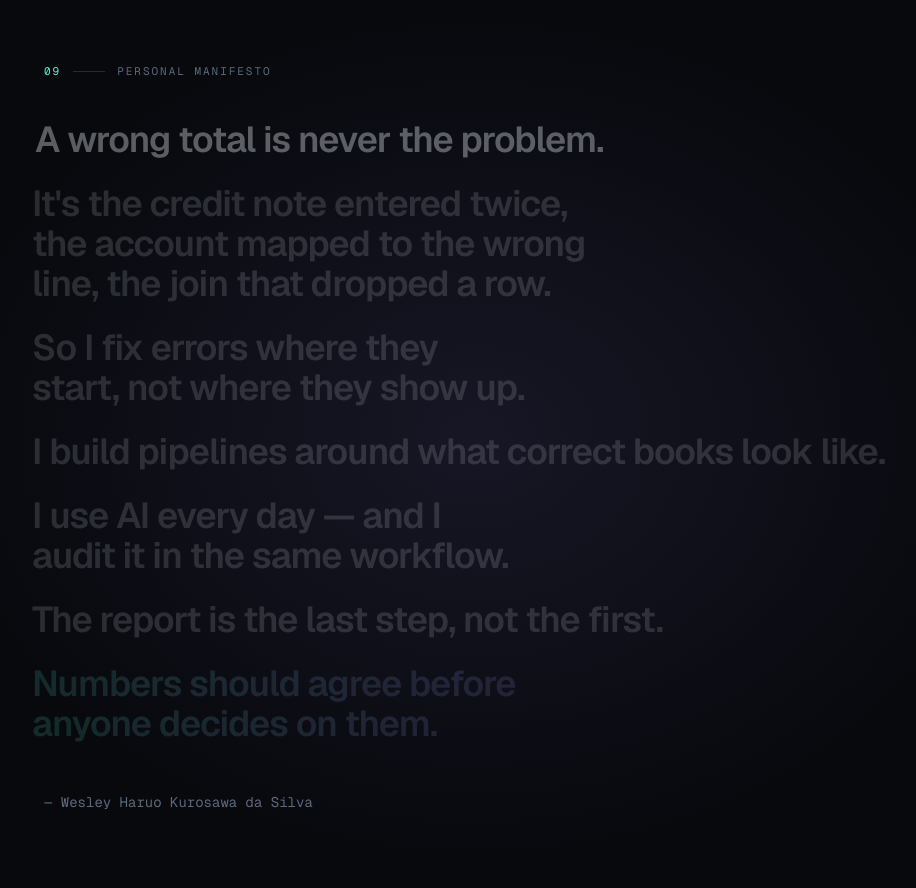
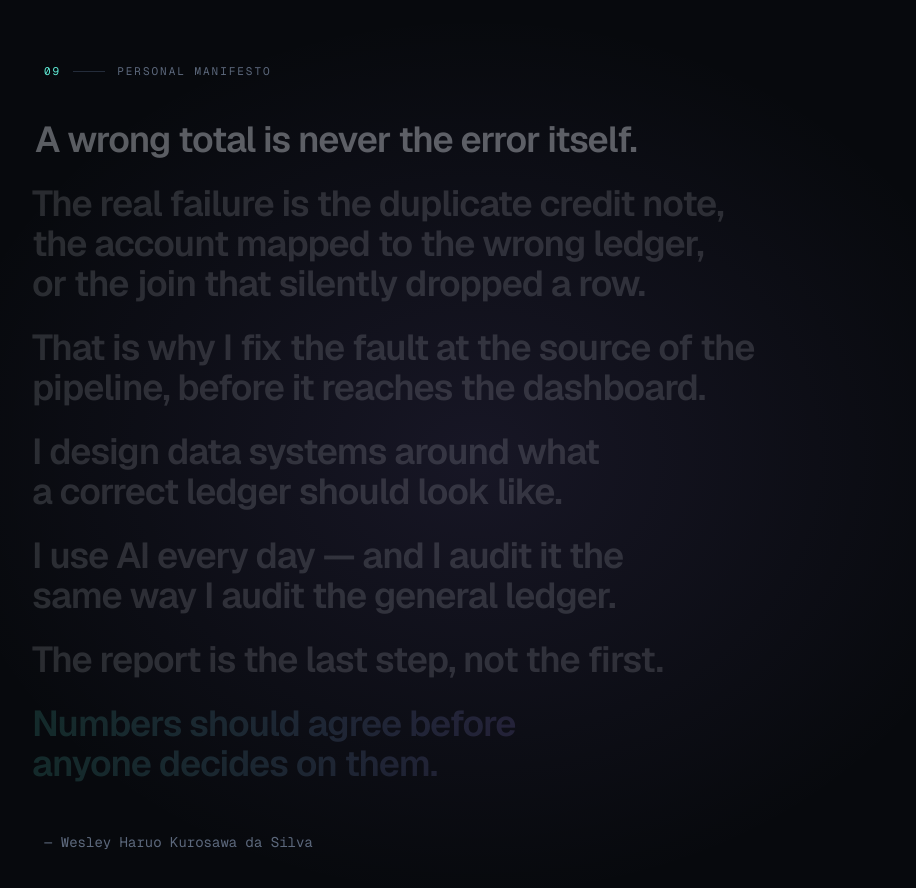
Before and after one commit to wesleyharuo/about, a Next.js app: page / in a window 1280 px wide. Shown: the part 10160-11048 px from the top of the page, without its empty margins (164-1080 px from the left). Built offline with nearby package versions, Linux system fonts and the light colour scheme.

Commit message:
Refine the personal manifesto copy for a stronger technical-financial data engineering narrative and visual rhythm.

```diff
--- a/src/components/manifesto/Manifesto.tsx
+++ b/src/components/manifesto/Manifesto.tsx
@@ -4,11 +4,11 @@ import { motion, useScroll, useTransform, type MotionValue } from "framer-motion
 import { useRef } from "react";
 
 const LINES = [
-  "A wrong total is never the problem.",
-  "It's the credit note entered twice, the account mapped to the wrong line, the join that dropped a row.",
-  "So I fix errors where they start, not where they show up.",
-  "I build pipelines around what correct books look like.",
-  "I use AI every day — and I audit it in the same workflow.",
+  "A wrong total is never the error itself.",
+  "The real failure is the duplicate credit note, the account mapped to the wrong ledger, or the join that silently dropped a row.",
+  "That is why I fix the fault at the source of the pipeline, before it reaches the dashboard.",
+  "I design data systems around what a correct ledger should look like.",
+  "I use AI every day — and I audit it the same way I audit the general ledger.",
   "The report is the last step, not the first.",
   "Numbers should agree before anyone decides on them.",
 ];
```
